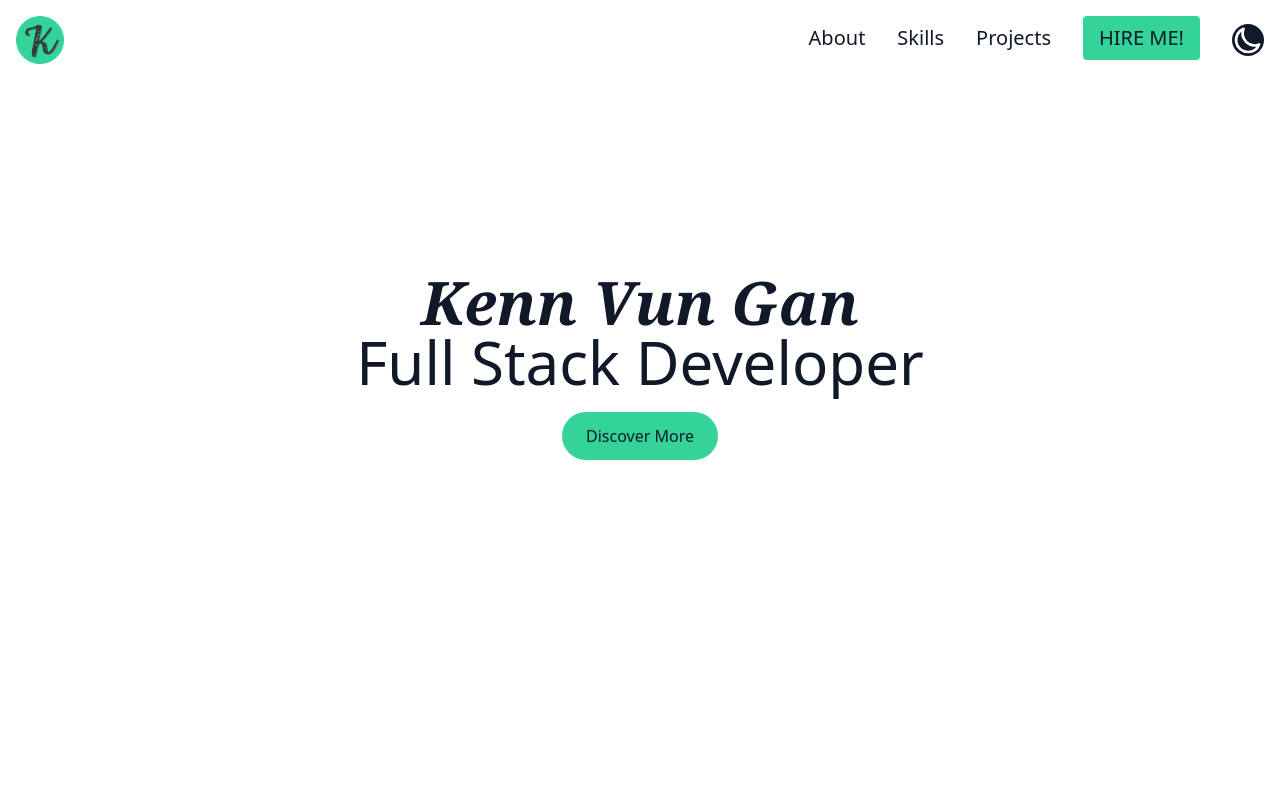
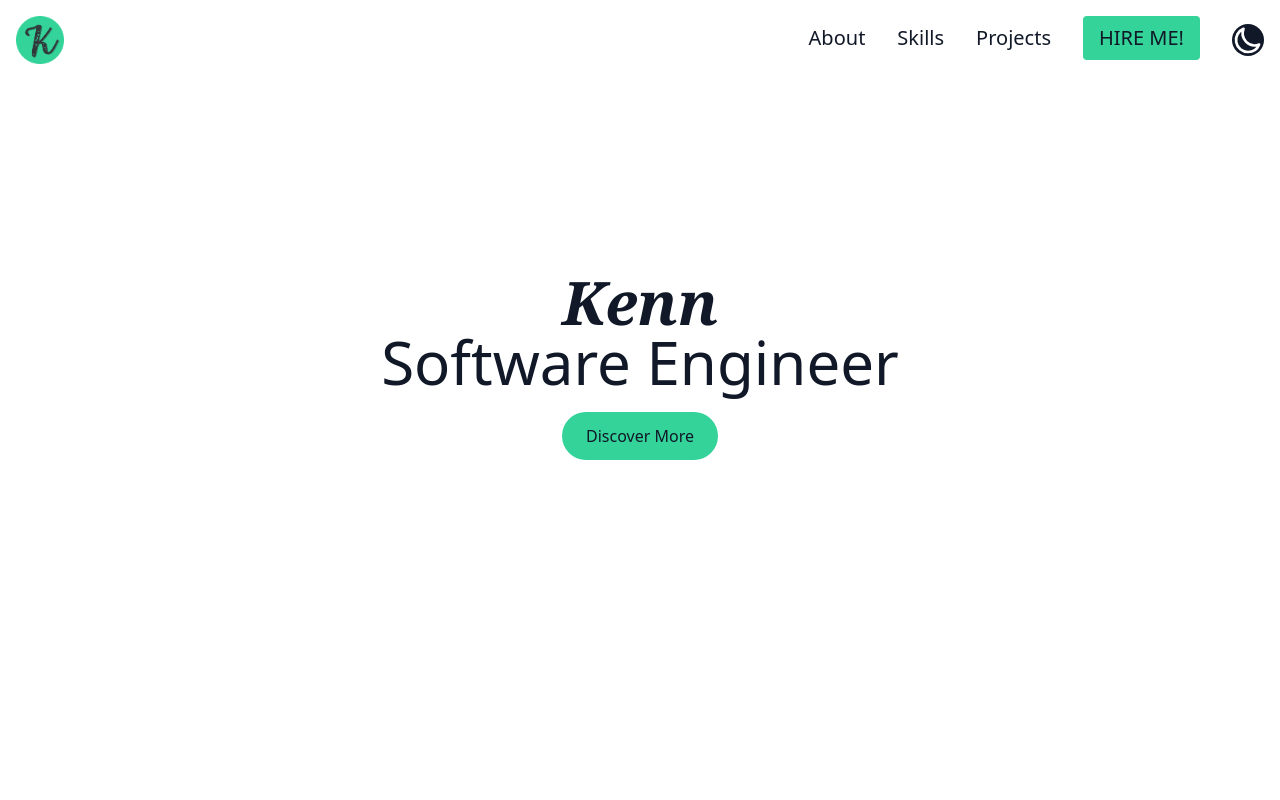
Before and after one commit to kenntheswe/kenntheswe, a React (Create React App) app: page / in a window 1280 px wide. Shown: the top 800 px of the page. Built offline with nearby package versions, Linux system fonts and the light colour scheme.

Commit message:
Edit name and position

```diff
--- a/src/components/Hero.js
+++ b/src/components/Hero.js
@@ -4,8 +4,8 @@ import { Link } from 'react-scroll'
 const Hero = () => {
   return (
     <div className="h-screen flex flex-col justify-start items-center pt-48">
-      <h1 data-aos="fade-left" data-aos-duration="1000" className="font-serif italic text-3xl md:text-5xl lg:text-6xl font-bold">Kenn Vun Gan</h1>
-      <h1 data-aos="fade-right" data-aos-duration="1500" className="text-3xl md:text-5xl lg:text-6xl font-light">Full Stack Developer</h1>
+      <h1 data-aos="fade-left" data-aos-duration="1000" className="font-serif italic text-3xl md:text-5xl lg:text-6xl font-bold">Kenn</h1>
+      <h1 data-aos="fade-right" data-aos-duration="1500" className="text-3xl md:text-5xl lg:text-6xl font-light">Software Engineer</h1>
       <Link to="projects" spy={true} smooth={true}><button data-aos="fade-up" data-aos-duration="1500" className="rounded-full py-3 px-6 focus:outline-none bg-green-400 hover:bg-green-300 transition-colors duration-300 ease-in-out mt-5">Discover More</button></Link>
     </div>
   )
```
